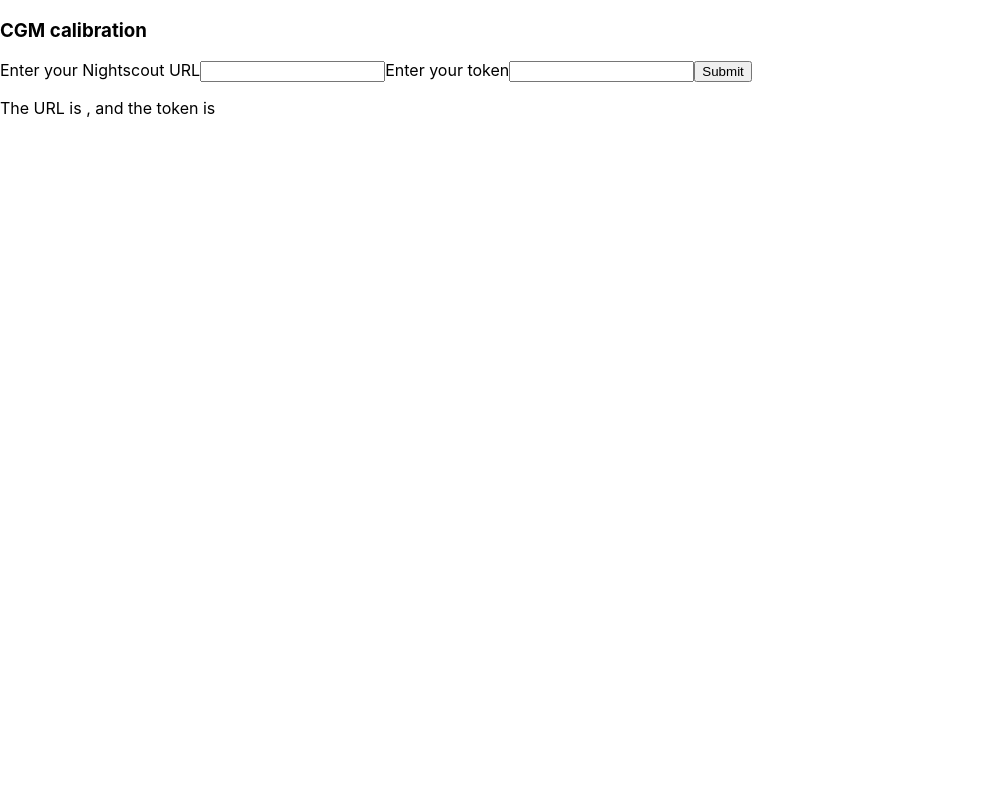
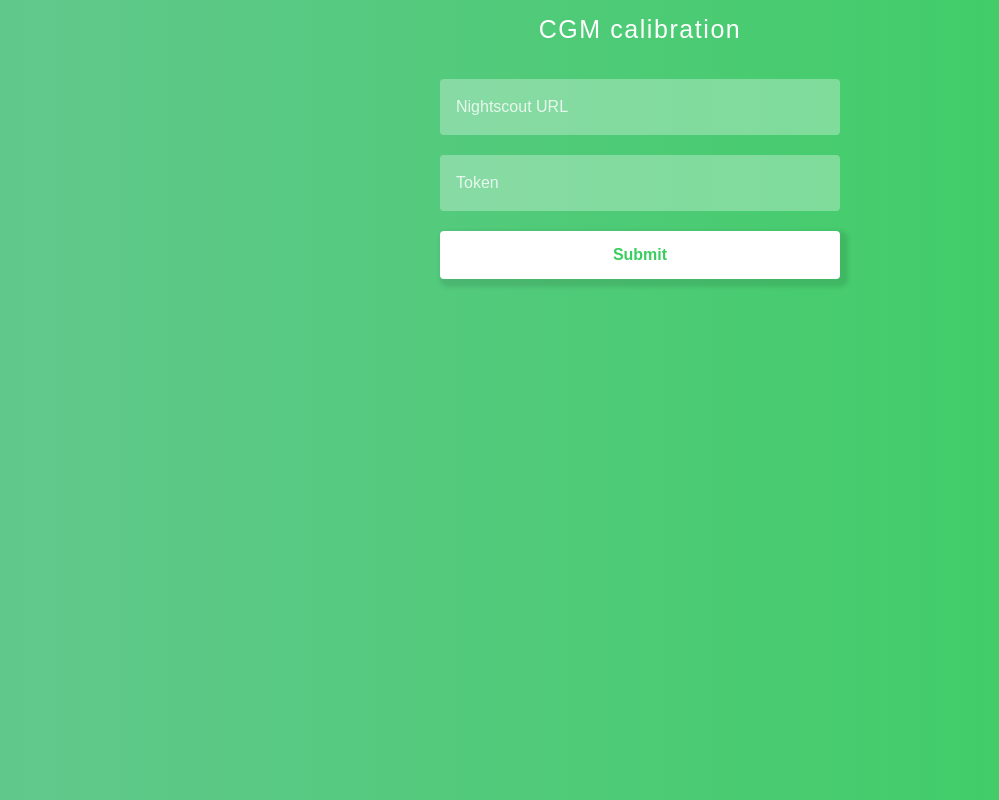
Before and after one commit to Andrei0105/cgm-calibration, a React (Create React App) app in the folder cgm-calibration-react/: page / in a window 1280 px wide. Shown: the whole page, without its empty margins (0-999 px from the left). Built offline with nearby package versions, Linux system fonts and the light colour scheme.

Commit message:
Add styling and new input component

```diff
--- a/cgm-calibration-react/package.json
+++ b/cgm-calibration-react/package.json
@@ -11,10 +11,12 @@
     "@types/react": "^16.9.38",
     "@types/react-dom": "^16.9.8",
     "@types/recharts": "^1.8.12",
+    "@types/regression": "^2.0.0",
     "react": "^16.13.1",
     "react-dom": "^16.13.1",
     "react-scripts": "3.4.1",
     "recharts": "^1.8.5",
+    "regression": "^2.0.1",
     "typescript": "^3.7.5"
   },
   "scripts": {
--- a/cgm-calibration-react/src/App.css
+++ b/cgm-calibration-react/src/App.css
@@ -36,3 +36,165 @@
     transform: rotate(360deg);
   }
 }
+
+* {
+  box-sizing: border-box;
+}
+
+body {
+  background: #61c87a;
+  background: linear-gradient(to right, #61c88c, #39ce5f);
+}
+
+.field {
+  width: 100%;
+  height: 56px;
+  border-radius: 4px;
+  position: relative;
+  background-color: rgba(255, 255, 255, 0.3);
+  transition: 0.3s background-color ease-in-out, 0.3s box-shadow ease-in-out;
+}
+
+.field:hover {
+  background-color: rgba(255, 255, 255, 0.45);
+  box-shadow: 0px 4px 20px 0px rgba(0, 0, 0, 0.05);
+}
+
+.field.active {
+  background-color: #ffffff;
+  box-shadow: 0px 4px 20px 0px rgba(0, 0, 0, 0.2);
+}
+
+.field.active input {
+  padding: 24px 16px 8px 16px;
+}
+
+.field.active input + label {
+  top: 4px;
+  opacity: 1;
+  color: #39ce5f;
+}
+
+.field.locked {
+  pointer-events: none;
+}
+
+.field input {
+  width: 100%;
+  height: 56px;
+  position: relative;
+  padding: 0px 16px;
+  border: none;
+  border-radius: 4px;
+  font-family: "Gotham SSm A", "Gotham SSm B", sans-serif;
+  font-size: 16px;
+  font-weight: 400;
+  line-height: normal;
+  background-color: transparent;
+  color: #282828;
+  outline: none;
+  box-shadow: 0px 4px 20px 0px transparent;
+  transition: 0.3s background-color ease-in-out, 0.3s box-shadow ease-in-out,
+    0.1s padding ease-in-out;
+  -webkit-appearance: none;
+}
+
+.field input::-webkit-input-placeholder {
+  color: rgba(255, 255, 255, 0.8);
+}
+.field input::-moz-placeholder {
+  color: rgba(255, 255, 255, 0.8);
+}
+.field input:-ms-input-placeholder {
+  color: rgba(255, 255, 255, 0.8);
+}
+.field input:-moz-placeholder {
+  color: rgba(255, 255, 255, 0.8);
+}
+
+.field input + label {
+  position: absolute;
+  top: 24px;
+  left: 16px;
+  font-family: "Gotham SSm A", "Gotham SSm B", sans-serif;
+  font-size: 12px;
+  font-weight: 600;
+  line-height: 24px;
+  color: #ffffff;
+  opacity: 0;
+  pointer-events: none;
+  transition: 0.1s all ease-in-out;
+}
+
+.field input + label.error {
+  color: #ec392f;
+}
+
+.field p.predicted {
+  position: absolute;
+  top: 8px;
+  left: 16px;
+  font-family: "Gotham SSm A", "Gotham SSm B", sans-serif;
+  font-size: 16px;
+  font-weight: 400;
+  line-height: 24px;
+  color: #e0e0e0;
+  opacity: 1;
+  pointer-events: none;
+}
+
+.div-form {
+  width: 400px;
+  margin: auto;
+}
+
+.div-chart {
+  background-color: #ebebeb;
+  display: inline-block;
+  margin: auto;
+  border-radius: 10px;
+  margin-bottom: 10px;
+}
+
+.div-charts {
+  width: 670px;
+  margin: auto;
+}
+
+.div-form button {
+  font-family: "Gotham SSm A", "Gotham SSm B", sans-serif;
+  font-size: 16px;
+  font-weight: 600;
+  line-height: normal;
+  outline: 0;
+  background: white;
+  width: 100%;
+  border: 0;
+  border-radius: 4px;
+  padding: 15px;
+  color: #39ce5f;
+  -webkit-transition: all 0.3 ease;
+  transition: all 0.3 ease;
+  cursor: pointer;
+  box-shadow: 4px 4px 4px 4px rgba(0, 0, 0, 0.1);
+  margin-bottom: 25px;
+}
+
+.div-form button:hover,
+.form button:active,
+.form button:focus {
+  background: lightgray;
+}
+
+.div-title {
+  font-family: "Gotham SSm A", "Gotham SSm B", sans-serif;
+  font-size: 25px;
+  font-weight: 400;
+  letter-spacing: 0.0625em;
+  text-align: center;
+  width: 100%;
+  border: 0;
+  padding: 15px;
+  color: white;
+  margin-bottom: 20px;
+}
--- a/cgm-calibration-react/src/App.tsx
+++ b/cgm-calibration-react/src/App.tsx
@@ -50,26 +50,32 @@
     }
     return (
       <div>
-        <h3>CGM calibration</h3>
+        <div className="div-form">
+          <div className="div-title">CGM calibration</div>
           <form onSubmit={this.updateNightscoutData}>
-          <label htmlFor="nightscout-input">Enter your Nightscout URL</label>
-          <input
-            id="nightscout-input"
-            onChange={this.updateTempNsUrl}
+            <Input
+              id={"1"}
+              changeValue={this.updateTempNsUrl.bind(this)}
+              label="Nightscout URL"
+              predicted="https://"
+              locked={false}
+              active={false}
               value={this.state.tempNsUrl}
             />
-          <label htmlFor="token-input">Enter your token</label>
-          <input
-            id="token-input"
-            onChange={this.updateTempToken}
+            <br></br>
+            <Input
+              id={"2"}
+              changeValue={this.updateTempToken.bind(this)}
+              label="Token"
+              predicted=""
+              locked={false}
+              active={false}
               value={this.state.tempToken}
             />
+            <br></br>
             <button>Submit</button>
           </form>
-        <p>
-          The URL is {this.state.nightscoutUrl}, and the token is{" "}
-          {this.state.token}
-        </p>
+        </div>
         {plotWrapper}
       </div>
     );
@@ -121,9 +127,9 @@
   }
 
   render() {
-    var chart;
+    var charts;
     if (this.state.calibrations.length > 0) {
-      chart = (
+      charts = (
         <div>
           {this.state.calibrations.map((_, index) => (
             <CalibrationChart
@@ -137,25 +143,12 @@
         </div>
       );
     } else {
-      chart = undefined;
+      charts = <span>Loading...</span>;
     }
-    return (
-      <div>
-        <p>The last 3 values are:</p>
-        <ul>
-          {this.state.lastGlucoseValues.map((gv) => (
-            <li key={gv.dateString}>
-              {gv.dateString} {gv.sgv}
-            </li>
-          ))}
-        </ul>
-        {chart}
-      </div>
-    );
+    return <div className="div-charts">{charts}</div>;
   }
 
   async componentDidMount() {
-    this.fetchLastThree();
     await this.fetchSensorStarts();
     await this.fetchCalibrations();
   }
@@ -326,24 +319,25 @@
 
   render() {
     return (
+      <div className="div-chart">
         <ComposedChart
           width={670}
           height={600}
           data={this.props.calibrations}
           margin={{
-          top: 0,
+            top: 10,
             right: 50,
             bottom: 0,
-          left: 20,
+            left: 10,
           }}
         >
-        <CartesianGrid strokeDasharray="5 5" />
+          <CartesianGrid strokeDasharray="5 5" fillOpacity="1" />
           <Tooltip />
           <Legend
             layout="vertical"
             verticalAlign="top"
             align="right"
-          wrapperStyle={{ left: 100, right: 0, top: 0, bottom: 0 }}
+            wrapperStyle={{ left: 90, right: 0, top: 15, bottom: 0 }}
           />
 
           <XAxis
@@ -401,6 +395,78 @@
             }
           />
         </ComposedChart>
+      </div>
     );
   }
 }
+
+type InputProps = {
+  predicted: string;
+  locked: boolean;
+  active: boolean;
+  value?: string;
+  error?: string;
+  label: string;
+  id: string;
+  changeValue: (event: React.FormEvent<Element>) => void;
+};
+
+type InputState = {
+  active: boolean;
+  value: string;
+  error: string;
+  label: string;
+};
+
+class Input extends Component<InputProps, InputState> {
+  constructor(props: InputProps) {
+    super(props);
+
+    this.state = {
+      active: (props.locked && props.active) || false,
+      value: props.value || "",
+      error: props.error || "",
+      label: props.label || "Label",
+    };
+  }
+
+  changeValue(event: React.FormEvent<Element>) {
+    const value = (event.target as HTMLTextAreaElement).value;
+    this.setState({ value, error: "" });
+  }
+
+  handleKeyPress(event: React.KeyboardEvent<HTMLElement>) {
+    if (event.which === 13) {
+      this.setState({ value: this.props.predicted });
+    }
+  }
+
+  render() {
+    const { active, value, error, label } = this.state;
+    const { predicted, locked } = this.props;
+    const fieldClassName = `field ${
+      (locked ? active : active || value) && "active"
+    } ${locked && !active && "locked"}`;
+
+    return (
+      <div className={fieldClassName}>
+        {active && value && predicted && predicted.includes(value) && (
+          <p className="predicted">{predicted}</p>
+        )}
+        <input
+          id={this.props.id}
+          type="text"
+          value={this.props.value}
+          placeholder={label}
+          onChange={this.props.changeValue}
+          onKeyPress={this.handleKeyPress.bind(this)}
+          onFocus={() => !locked && this.setState({ active: true })}
+          onBlur={() => !locked && this.setState({ active: false })}
+        />
+        <label htmlFor={this.props.id} className={error && "error"}>
+          {error || label}
+        </label>
+      </div>
+    );
+  }
+}
```
Also changed, not shown: 1 other file (tests, documents, lock files or other folders). Lines whose indentation alone changed are shown as unchanged.
